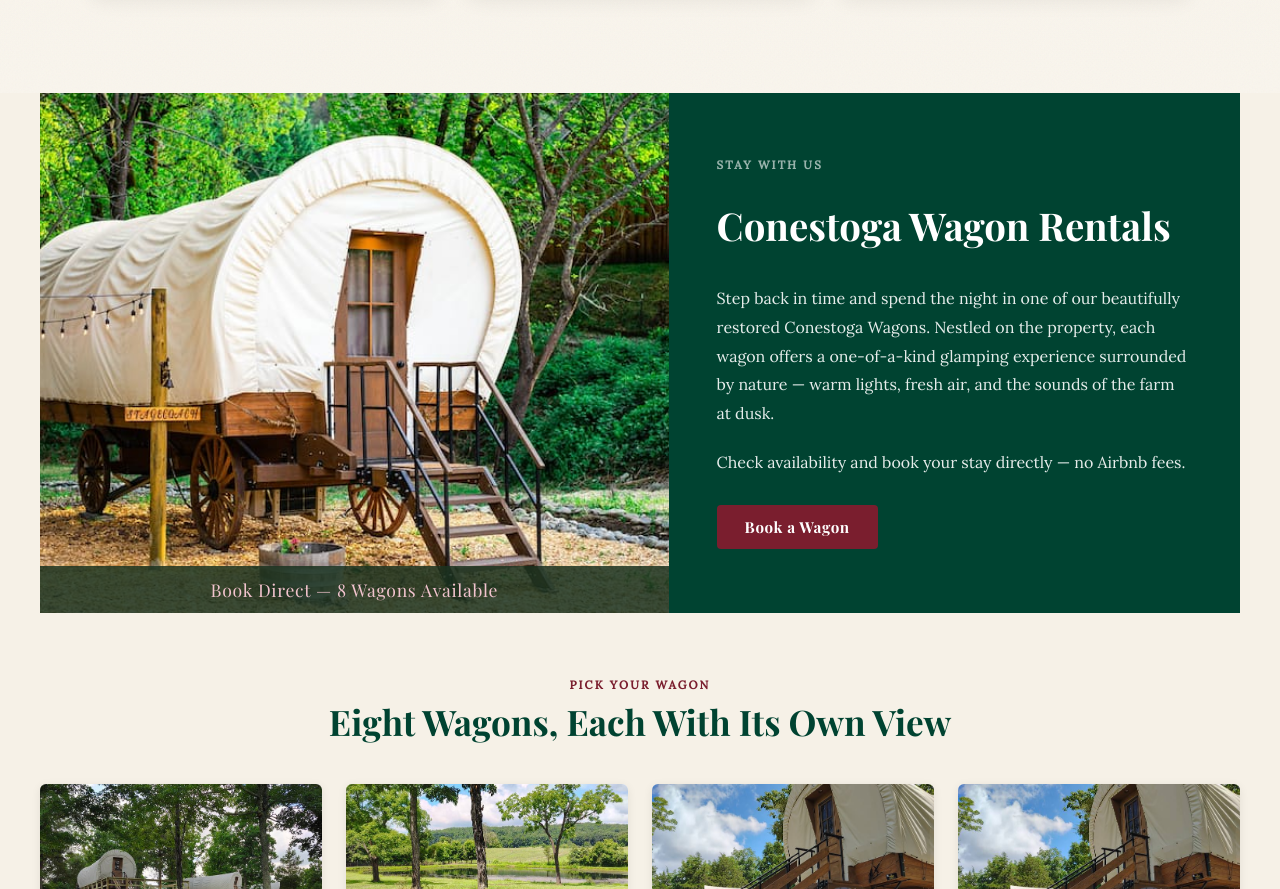
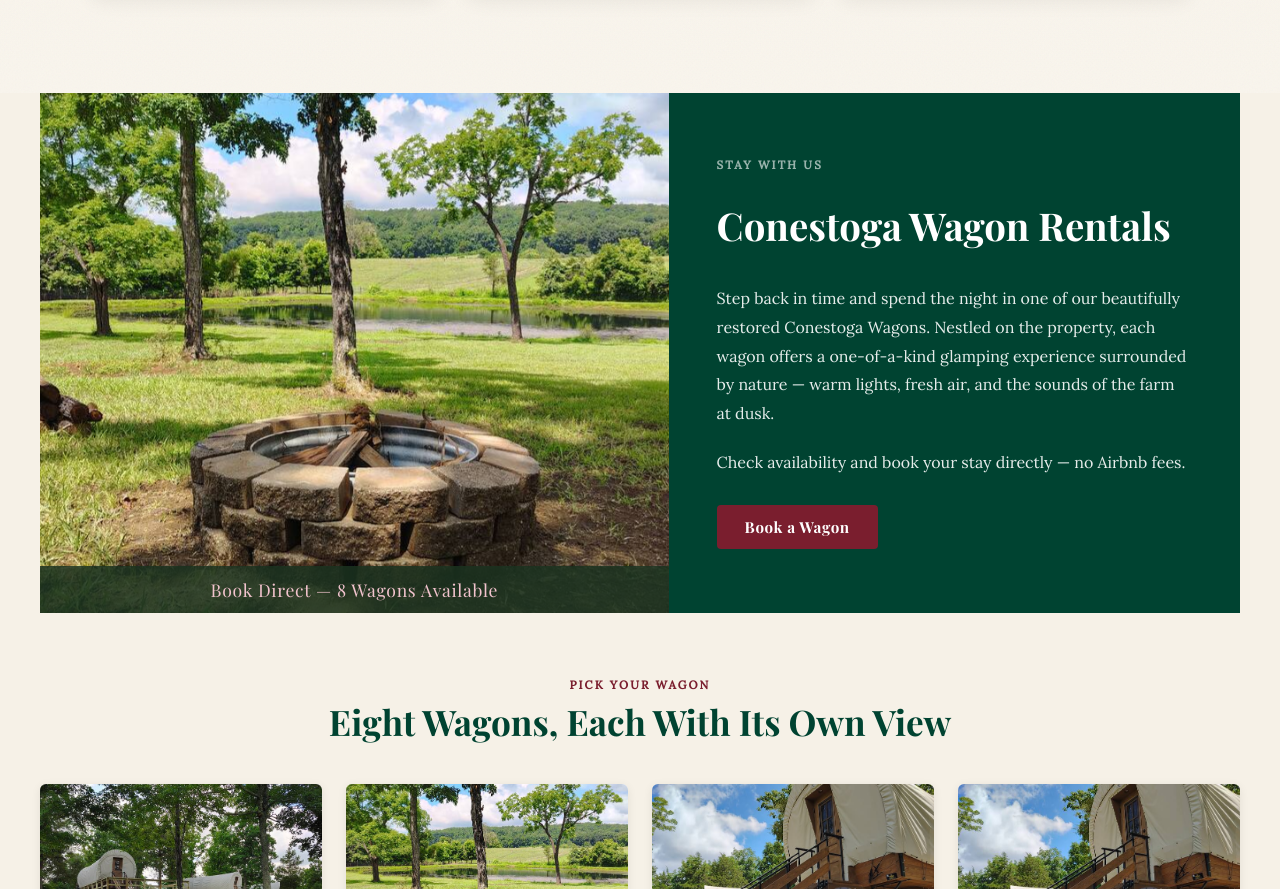
Before and after one commit to free-marion/free-marion.github.io, a website: page index.html in a window 1280 px wide. Shown: the part 5085-5974 px from the top of the page. Drawn offline with nearby package versions, Linux system fonts and the light colour scheme; no server answers; a web font is replaced by a local one.

Commit message:
Replace stock wagon photo with a rotating gallery of real listings
The hero image in the Stay section was still the old stock wagon.jpg.
Swaps it for a crossfading rotator cycling through all 8 real cover
photos pulled from the Direct Stays listings.

Also bumps the style.css and script.js cache-busting query params
(v=5->6, added v=2 to script.js) — found mid-debugging that script.js
had no cache-bust at all, so returning visitors could be stuck on a
stale cached copy indefinitely.

```diff
--- a/index.html
+++ b/index.html
@@ -7,7 +7,7 @@
   <link rel="preconnect" href="https://fonts.googleapis.com" />
   <link rel="preconnect" href="https://fonts.gstatic.com" crossorigin />
   <link href="https://fonts.googleapis.com/css2?family=Playfair+Display:ital,wght@0,400;0,700;1,400&family=Lora:ital,wght@0,400;0,500;1,400&display=swap" rel="stylesheet" />
-  <link rel="stylesheet" href="style.css?v=5" />
+  <link rel="stylesheet" href="style.css?v=6" />
   <link rel="manifest" href="/manifest.json">
   <link rel="apple-touch-icon" href="/icon-192.png">
   <meta name="apple-mobile-web-app-capable" content="yes">
@@ -300,8 +300,15 @@
   <!-- WAGONS -->
   <section id="stay" class="wagon-section">
     <div class="wagon-inner">
-      <div class="wagon-image">
-        <img src="images/wagon.jpg" alt="Conestoga Wagon vacation rental at Cherrywood" />
+      <div class="wagon-image" id="wagonHeroRotator">
+        <img class="wagon-slide is-active" src="images/wagons/wagon-hearthstone.jpg" alt="Pond + Farm View | Wagon Glamping | Fire Pit" />
+        <img class="wagon-slide" src="images/wagons/wagon-oakheart.jpg" alt="Farm Life | Pond View Glamping | Fire Pit | River" />
+        <img class="wagon-slide" src="images/wagons/wagon-willowmere.jpg" alt="Pond View | Glamping Getaway | Farm | Fire Pit" />
+        <img class="wagon-slide" src="images/wagons/wagon-foxglove-hollow.jpg" alt="Glamping in the Woods | Farm | Golf | River" />
+        <img class="wagon-slide" src="images/wagons/wagon-bracken-hollow.jpg" alt="Glamping Adventure | Farm | Fish | River | Golf" />
+        <img class="wagon-slide" src="images/wagons/wagon-beehives.jpg" alt="Woodland Glamping | Missouri Farm | River Access" />
+        <img class="wagon-slide" src="images/wagons/wagon-golf-course-view.jpg" alt="Golf | Glamping on a Missouri Farm | River Access" />
+        <img class="wagon-slide" src="images/wagons/wagon-golf-views-fishing.jpg" alt="Golf + Pond View | Glamping in the Missouri Ozarks" />
         <div class="wagon-banner">Book Direct — 8 Wagons Available</div>
       </div>
       <div class="wagon-text">
@@ -473,7 +480,7 @@
 
   <script src="https://cdn.jsdelivr.net/npm/@supabase/supabase-js@2"></script>
   <script src="src/weather-utils.js"></script>
-  <script src="script.js"></script>
+  <script src="script.js?v=2"></script>
   <script src="egg-form.js"></script>
   <script>
     (function() {
--- a/script.js
+++ b/script.js
@@ -150,3 +150,19 @@ document.querySelectorAll('.farm-card').forEach(card => {
     }
   });
 });
+
+// =====================
+// WAGON HERO ROTATOR
+// =====================
+(function() {
+  const rotator = document.getElementById('wagonHeroRotator');
+  if (!rotator) return;
+  const slides = rotator.querySelectorAll('img.wagon-slide');
+  if (slides.length < 2) return;
+  let current = 0;
+  setInterval(() => {
+    slides[current].classList.remove('is-active');
+    current = (current + 1) % slides.length;
+    slides[current].classList.add('is-active');
+  }, 5000);
+})();
--- a/style.css
+++ b/style.css
@@ -824,10 +824,20 @@ h2 {
   margin: 0 auto;
 }
 @media (max-width: 768px) { .wagon-inner { grid-template-columns: 1fr; } }
-.wagon-image { overflow: hidden; position: relative; }
-.wagon-banner { position: absolute; bottom: 0; left: 0; right: 0; background: rgba(28,51,32,0.85); color: #F2C4CE; font-family: var(--font-display); font-size: 1.1rem; text-align: center; padding: 0.75rem 1rem; letter-spacing: 0.04em; }
-.wagon-image img { width: 100%; height: 100%; object-fit: cover; display: block; transition: transform 0.6s ease; }
-.wagon-image:hover img { transform: scale(1.03); }
+.wagon-image { overflow: hidden; position: relative; min-height: 320px; }
+.wagon-banner { position: absolute; bottom: 0; left: 0; right: 0; z-index: 2; background: rgba(28,51,32,0.85); color: #F2C4CE; font-family: var(--font-display); font-size: 1.1rem; text-align: center; padding: 0.75rem 1rem; letter-spacing: 0.04em; }
+.wagon-image img.wagon-slide {
+  position: absolute;
+  inset: 0;
+  width: 100%;
+  height: 100%;
+  object-fit: cover;
+  display: block;
+  opacity: 0;
+  transition: opacity 1.2s ease, transform 8s ease;
+  transform: scale(1);
+}
+.wagon-image img.wagon-slide.is-active { opacity: 1; transform: scale(1.04); z-index: 1; }
 .wagon-text {
   padding: 4rem 3rem;
   display: flex;
```
